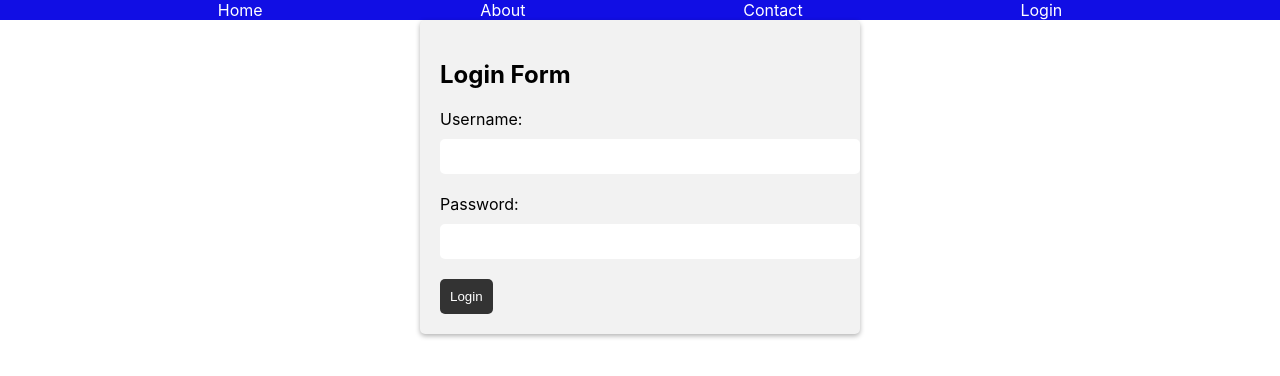
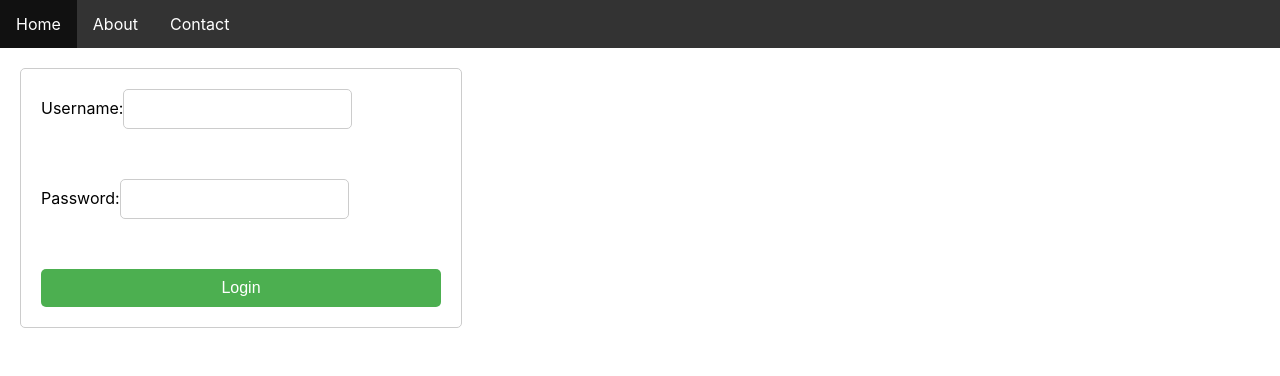
Before and after one commit to Shmulls/GoalFeed-Frontned, a React (Create React App) app: page / in a window 1280 px wide. Shown: the top 376 px of the page. Built offline with nearby package versions, Linux system fonts and the light colour scheme.

Commit message:
navbar, loginbar css changes.

```diff
--- a/src/App.css
+++ b/src/App.css
@@ -1,20 +1,16 @@
-/* navbar */
 nav {
-  background-color: #110ee4;
-  color: white;
+  background-color: #333;
   overflow: hidden;
 }
 
 nav ul {
+  list-style-type: none;
   margin: 0;
   padding: 0;
-  list-style: none;
-  display: flex;
-  justify-content: space-evenly;
 }
 
 nav li {
-  display: inline-block;
+  float: left;
 }
 
 nav li a {
@@ -26,59 +22,43 @@ nav li a {
 }
 
 nav li a:hover {
-  background-color: #ddd;
-  color: black;
+  background-color: #111;
 }
 
-@media only screen and (max-width: 600px) {
-  nav ul {
-    flex-direction: column;
-  }
-
-  nav li {
-    display: block;
-    text-align: center;
-  }
+form {
+  margin: 20px;
+  padding: 20px;
+  border: 1px solid #ccc;
+  border-radius: 5px;
+  max-width: 400px;
+  display: flex;
+  flex-direction: column;
 }
 
-/* login form */
-
-.login-form {
-  margin-top: 50px;
-  background-color: #f2f2f2;
-  border-radius: 5px;
-  padding: 20px;
-  box-shadow: 0px 2px 5px rgba(0, 0, 0, 0.3);
-  max-width: 400px;
-  margin: 0 auto;
+form label {
+  font-size: 16px;
+  margin-bottom: 10px;
 }
 
-.login-form h2 {
+form input[type="text"],
+form input[type="password"] {
+  padding: 10px;
+  font-size: 16px;
+  border-radius: 5px;
+  border: 1px solid #ccc;
   margin-bottom: 20px;
 }
 
-.login-form label {
-  display: block;
-  margin-bottom: 10px;
-}
-
-.login-form input {
-  width: 100%;
-  padding: 10px;
-  border-radius: 5px;
-  border: none;
-  margin-bottom: 20px;
-}
-
-.login-form button {
-  background-color: #333;
+form button[type="submit"] {
+  background-color: #4caf50;
   color: white;
   border: none;
   padding: 10px;
+  font-size: 16px;
   border-radius: 5px;
   cursor: pointer;
 }
 
-.login-form button:hover {
-  background-color: #555;
+form button[type="submit"]:hover {
+  background-color: #3e8e41;
 }
--- a/src/App.js
+++ b/src/App.js
@@ -5,43 +5,51 @@ function App() {
   const [username, setUsername] = useState("");
   const [password, setPassword] = useState("");
 
-  const handleLogin = (e) => {
-    e.preventDefault();
-    console.log(`Username: ${username} Password: ${password}`);
+  const handleUsernameChange = (event) => {
+    setUsername(event.target.value);
+  };
+
+  const handlePasswordChange = (event) => {
+    setPassword(event.target.value);
+  };
+
+  const handleSubmit = (event) => {
+    event.preventDefault();
+    console.log(`Username: ${username}, Password: ${password}`);
   };
 
   return (
     <div className="App">
       <nav>
         <ul>
-          <li>Home</li>
-          <li>About</li>
-          <li>Contact</li>
-          <li>Login</li>
+          <li>
+            <a href="http://www.google.com">Home</a>
+          </li>
+          <li>
+            <a href="http://www.google.com">About</a>
+          </li>
+          <li>
+            <a href="http://www.google.com">Contact</a>
+          </li>
         </ul>
       </nav>
-      <div className="login-form">
-        <h2>Login Form</h2>
-        <form onSubmit={handleLogin}>
-          <label htmlFor="username">Username:</label>
-          <input
-            type="text"
-            id="username"
-            value={username}
-            onChange={(e) => setUsername(e.target.value)}
-          />
-          <br />
-          <label htmlFor="password">Password:</label>
+      <form onSubmit={handleSubmit}>
+        <label>
+          Username:
+          <input type="text" value={username} onChange={handleUsernameChange} />
+        </label>
+        <br />
+        <label>
+          Password:
           <input
             type="password"
-            id="password"
             value={password}
-            onChange={(e) => setPassword(e.target.value)}
+            onChange={handlePasswordChange}
           />
-          <br />
-          <button type="submit">Login</button>
-        </form>
-      </div>
+        </label>
+        <br />
+        <button type="submit">Login</button>
+      </form>
     </div>
   );
 }
```
